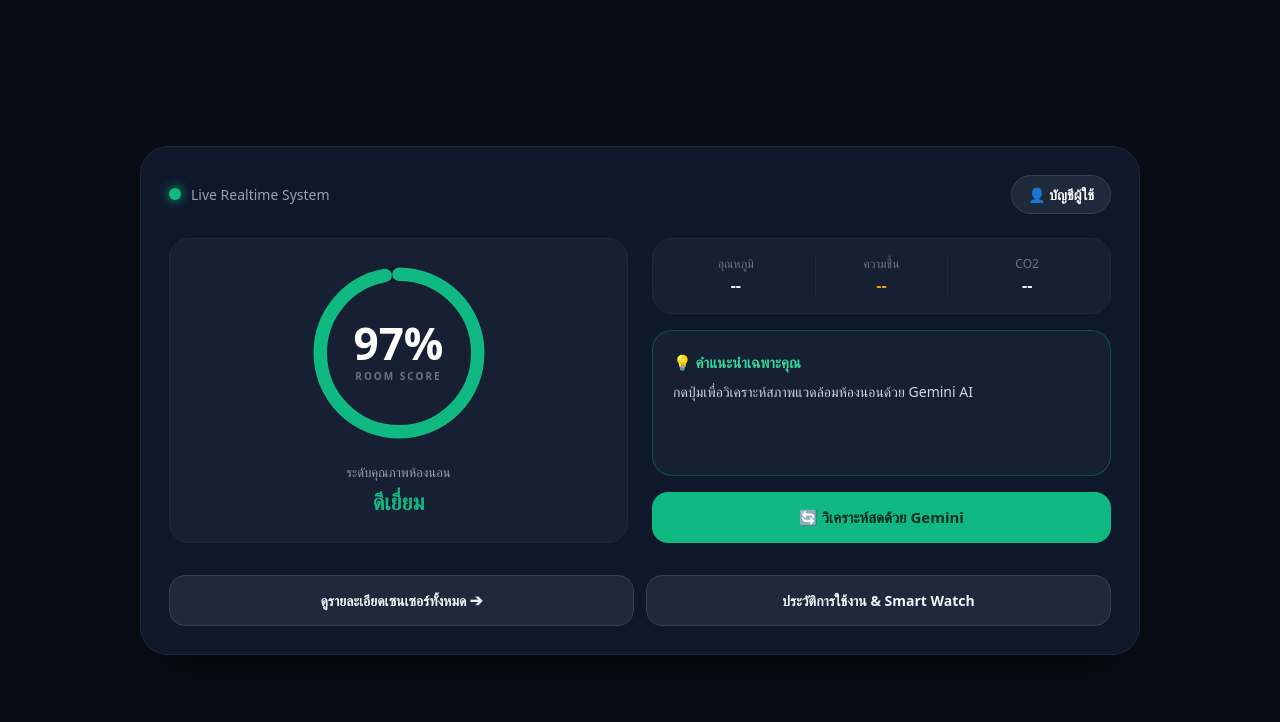
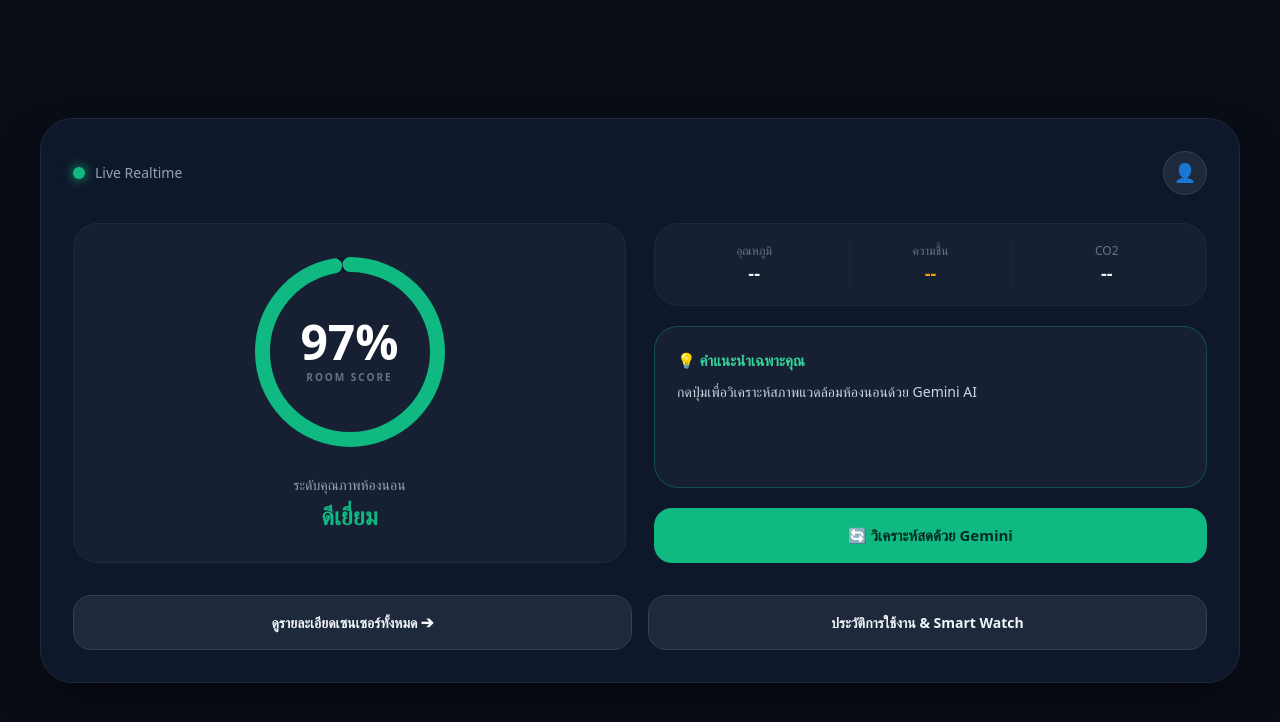
Before and after one commit to paradisesui/comflyyy, a Next.js app: page / in a window 1280 px wide. Shown: the top 722 px of the page. Built offline with nearby package versions, Linux system fonts and the light colour scheme; no server answers; the database is empty.

Commit message:
edit main page

```diff
--- a/app/page.tsx
+++ b/app/page.tsx
@@ -111,21 +111,21 @@ export default function Home() {
       display: 'flex',
       justifyContent: 'center',
       alignItems: 'center',
-      padding: '24px'
+      padding: '28px'
     }}>
       <main style={{
         width: '100%',
-        maxWidth: '1000px', // ขยายความกว้างรองรับหน้าจอคอมพิวเตอร์
+        maxWidth: '1200px', // ปรับขยายกว้างขึ้นสำหรับหน้าจอคอมพิวเตอร์
         backgroundColor: '#0f172a',
-        borderRadius: '28px',
+        borderRadius: '32px',
         border: '1px solid #1e293b',
-        padding: '28px',
+        padding: '32px',
         boxShadow: '0 25px 50px -12px rgba(0, 0, 0, 0.5)',
         display: 'flex',
         flexDirection: 'column',
-        gap: '24px'
+        gap: '28px'
       }}>
-        {/* Top Header */}
+        {/* Header */}
         <header style={{ display: 'flex', justifyContent: 'space-between', alignItems: 'center' }}>
           <div style={{ display: 'flex', alignItems: 'center', gap: '10px' }}>
             <span style={{
@@ -136,47 +136,50 @@ export default function Home() {
               boxShadow: loading ? '0 0 12px #f59e0b' : '0 0 12px #10b981'
             }}></span>
             <span style={{ fontSize: '14px', color: '#94a3b8', fontWeight: 500 }}>
-              {loading ? 'กำลังเชื่อมต่อ...' : 'Live Realtime System'}
+              {loading ? 'กำลังเชื่อมต่อ...' : 'Live Realtime'}
             </span>
           </div>
+
+          {/* ปุ่มโปรไฟล์เหลือเฉพาะไอคอน 👤 */}
           <Link href="/account" style={{
-            padding: '8px 16px',
-            borderRadius: '20px',
+            width: '44px',
+            height: '44px',
+            borderRadius: '50%',
             backgroundColor: '#1e293b',
             color: '#f8fafc',
             display: 'flex',
             alignItems: 'center',
-            gap: '8px',
+            justifyContent: 'center',
             textDecoration: 'none',
-            fontSize: '14px',
-            fontWeight: '600',
-            border: '1px solid #334155'
+            fontSize: '18px',
+            border: '1px solid #334155',
+            transition: 'all 0.2s ease'
           }}>
-            👤 บัญชีผู้ใช้
+            👤
           </Link>
         </header>
 
         {/* Responsive Grid Section */}
         <div style={{
           display: 'grid',
-          gridTemplateColumns: 'repeat(auto-fit, minmax(300px, 1fr))',
-          gap: '24px',
+          gridTemplateColumns: 'repeat(auto-fit, minmax(340px, 1fr))',
+          gap: '28px',
           alignItems: 'stretch'
         }}>
           {/* Card 1: Score & Overview */}
           <section style={{
             backgroundColor: '#162032',
-            borderRadius: '20px',
-            padding: '24px',
+            borderRadius: '24px',
+            padding: '28px',
             border: '1px solid #1e293b',
             display: 'flex',
             flexDirection: 'column',
             alignItems: 'center',
             justifyContent: 'center',
-            gap: '16px'
+            gap: '20px'
           }}>
-            <div style={{ position: 'relative', width: '180px', height: '180px', display: 'flex', alignItems: 'center', justifyContent: 'center' }}>
-              <svg transform="rotate(-90)" width="180" height="180" viewBox="0 0 160 160">
+            <div style={{ position: 'relative', width: '200px', height: '200px', display: 'flex', alignItems: 'center', justifyContent: 'center' }}>
+              <svg transform="rotate(-90)" width="200" height="200" viewBox="0 0 160 160">
                 <circle cx="80" cy="80" r="70" stroke="#0f172a" strokeWidth="12" fill="transparent" />
                 <circle
                   cx="80" cy="80" r="70"
@@ -190,46 +193,46 @@ export default function Home() {
                 />
               </svg>
               <div style={{ position: 'absolute', display: 'flex', flexDirection: 'column', alignItems: 'center' }}>
-                <span style={{ fontSize: '44px', fontWeight: '800', lineHeight: '1', color: '#fff' }}>{score}%</span>
+                <span style={{ fontSize: '48px', fontWeight: '800', lineHeight: '1', color: '#fff' }}>{score}%</span>
                 <span style={{ fontSize: '10px', color: '#64748b', letterSpacing: '2px', marginTop: '4px', fontWeight: '600' }}>ROOM SCORE</span>
               </div>
             </div>
 
             <div style={{ textAlign: 'center' }}>
-              <span style={{ fontSize: '13px', color: '#94a3b8' }}>ระดับคุณภาพห้องนอน</span>
-              <h2 style={{ fontSize: '22px', color: statusColor, fontWeight: '700', margin: '2px 0 0 0' }}>
+              <span style={{ fontSize: '14px', color: '#94a3b8' }}>ระดับคุณภาพห้องนอน</span>
+              <h2 style={{ fontSize: '24px', color: statusColor, fontWeight: '700', margin: '2px 0 0 0' }}>
                 {score >= 80 ? 'ดีเยี่ยม' : score >= 60 ? 'ปานกลาง' : 'ควรปรับปรุง'}
               </h2>
             </div>
           </section>
 
           {/* Card 2: Sensors & AI Analysis */}
-          <div style={{ display: 'flex', flexDirection: 'column', gap: '16px', justifyContent: 'space-between' }}>
+          <div style={{ display: 'flex', flexDirection: 'column', gap: '20px', justifyContent: 'space-between' }}>
             {/* Quick Sensors Metrics */}
             <div style={{
               display: 'grid',
               gridTemplateColumns: '1fr 1fr 1fr',
-              gap: '12px',
+              gap: '14px',
               backgroundColor: '#162032',
-              padding: '16px',
-              borderRadius: '20px',
+              padding: '18px',
+              borderRadius: '24px',
               border: '1px solid #1e293b'
             }}>
               <div style={{ textAlign: 'center' }}>
                 <span style={{ fontSize: '12px', color: '#64748b', display: 'block' }}>อุณหภูมิ</span>
-                <span style={{ fontSize: '16px', fontWeight: '700', color: (sensor?.temperature ?? 0) > 25 ? '#f59e0b' : '#f1f5f9' }}>
+                <span style={{ fontSize: '18px', fontWeight: '700', color: (sensor?.temperature ?? 0) > 25 ? '#f59e0b' : '#f1f5f9' }}>
                   {sensor ? `${sensor.temperature?.toFixed(1)}°C` : '--'}
                 </span>
               </div>
               <div style={{ textAlign: 'center', borderLeft: '1px solid #1e293b', borderRight: '1px solid #1e293b' }}>
                 <span style={{ fontSize: '12px', color: '#64748b', display: 'block' }}>ความชื้น</span>
-                <span style={{ fontSize: '16px', fontWeight: '700', color: (sensor?.humidity ?? 0) > 60 || (sensor?.humidity ?? 0) < 40 ? '#f59e0b' : '#f1f5f9' }}>
+                <span style={{ fontSize: '18px', fontWeight: '700', color: (sensor?.humidity ?? 0) > 60 || (sensor?.humidity ?? 0) < 40 ? '#f59e0b' : '#f1f5f9' }}>
                   {sensor ? `${sensor.humidity?.toFixed(0)}%` : '--'}
                 </span>
               </div>
               <div style={{ textAlign: 'center' }}>
                 <span style={{ fontSize: '12px', color: '#64748b', display: 'block' }}>CO2</span>
-                <span style={{ fontSize: '16px', fontWeight: '700', color: (sensor?.co2 ?? 0) > 800 ? '#f59e0b' : '#f1f5f9' }}>
+                <span style={{ fontSize: '18px', fontWeight: '700', color: (sensor?.co2 ?? 0) > 800 ? '#f59e0b' : '#f1f5f9' }}>
                   {sensor ? `${sensor.co2} ppm` : '--'}
                 </span>
               </div>
@@ -238,12 +241,12 @@ export default function Home() {
             {/* AI Recommendation Box */}
             <div style={{
               backgroundColor: '#162032',
-              padding: '20px',
-              borderRadius: '20px',
+              padding: '22px',
+              borderRadius: '24px',
               border: '1px solid rgba(16, 185, 129, 0.3)',
               display: 'flex',
               flexDirection: 'column',
-              gap: '8px',
+              gap: '10px',
               flexGrow: 1
             }}>
               <p style={{
@@ -273,11 +276,11 @@ export default function Home() {
               disabled={aiLoading || !sensor || cooldown > 0}
               style={{
                 width: '100%',
-                padding: '14px',
+                padding: '16px',
                 backgroundColor: cooldown > 0 ? '#334155' : '#10b981',
                 color: cooldown > 0 ? '#94a3b8' : '#022c22',
                 border: 'none',
-                borderRadius: '16px',
+                borderRadius: '18px',
                 fontWeight: '700',
                 fontSize: '15px',
                 cursor: (aiLoading || cooldown > 0) ? 'not-allowed' : 'pointer',
@@ -300,15 +303,15 @@ export default function Home() {
         {/* Footer Quick Links */}
         <footer style={{
           display: 'grid',
-          gridTemplateColumns: 'repeat(auto-fit, minmax(200px, 1fr))',
-          gap: '12px',
-          marginTop: '8px'
+          gridTemplateColumns: 'repeat(auto-fit, minmax(240px, 1fr))',
+          gap: '16px',
+          marginTop: '4px'
         }}>
           <Link href="/sensors" style={{
             backgroundColor: '#1e293b',
             color: '#f1f5f9',
-            padding: '14px',
-            borderRadius: '16px',
+            padding: '16px',
+            borderRadius: '18px',
             textAlign: 'center',
             fontWeight: '600',
             fontSize: '14px',
@@ -320,8 +323,8 @@ export default function Home() {
           <Link href="/persona" style={{
             backgroundColor: '#1e293b',
             color: '#f1f5f9',
-            padding: '14px',
-            borderRadius: '16px',
+            padding: '16px',
+            borderRadius: '18px',
             textAlign: 'center',
             fontWeight: '600',
             fontSize: '14px',
```
